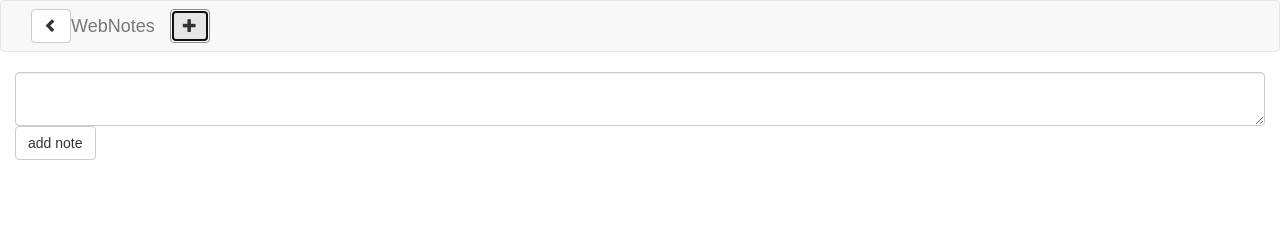
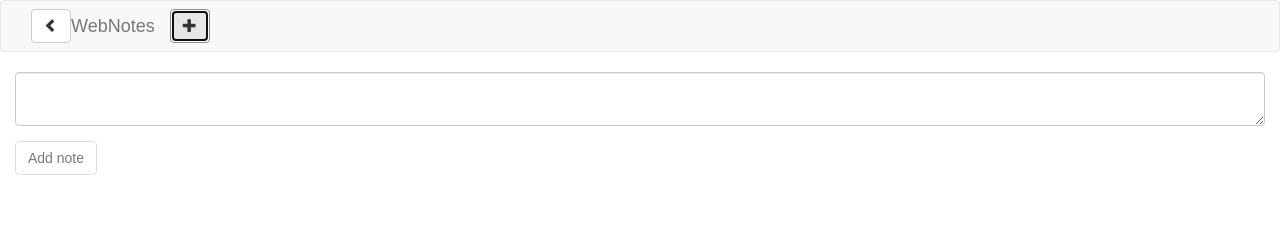
Before and after one commit to tomaskikutis/webnotes, a React (Create React App) app: page / in a window 1280 px wide. Both pictures are taken after a click on the button "New note". Shown: the top 225 px of the page. Built offline with nearby package versions, Linux system fonts and the light colour scheme.

Commit message:
Do not go to the same route more than once in a row

```diff
--- a/src/CreateNote.js
+++ b/src/CreateNote.js
@@ -23,8 +23,8 @@ class CreateNote extends Component {
       <form onSubmit={this.handleSubmit}>
         <div className="form-group">
           <textarea className="form-control" onChange={this.handleChange} value={this.state.noteText} />
-          <button className="btn btn-default" type="submit">add note</button>
         </div>
+        <button className="btn btn-default" type="submit" disabled={this.state.noteText.length < 1}>Add note</button>
       </form>
     );
   }
--- a/src/Store.js
+++ b/src/Store.js
@@ -29,6 +29,9 @@ class Store extends Component {
     localStorage.setItem(localStorageStateKey, JSON.stringify(this.state));
   }
   actionGoToRoute(nextRoute){
+    if(this.state.currentRoute === nextRoute){
+      return;
+    }
     this.setStateAndPersist({
       currentRoute: nextRoute,
       routesHistory: this.state.routesHistory.concat(this.state.currentRoute)
```
